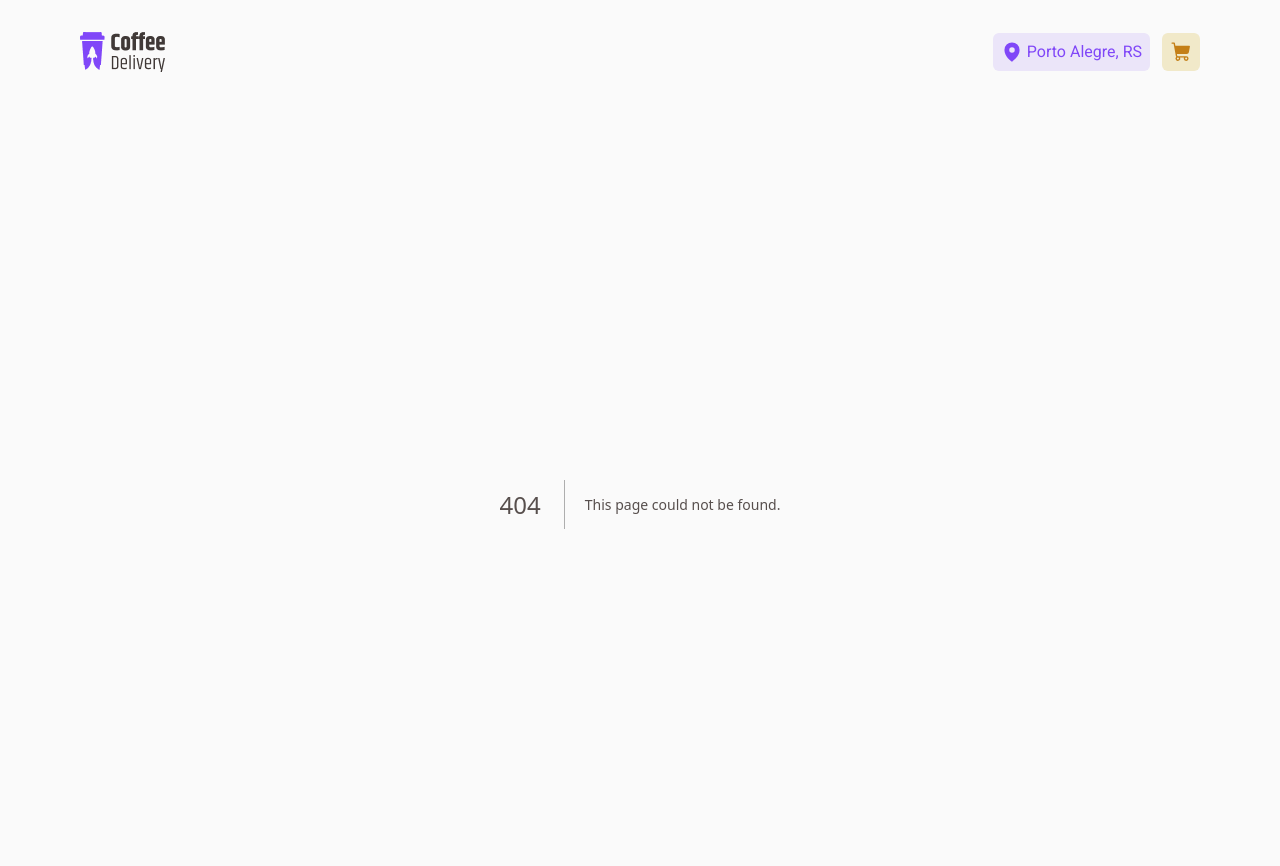
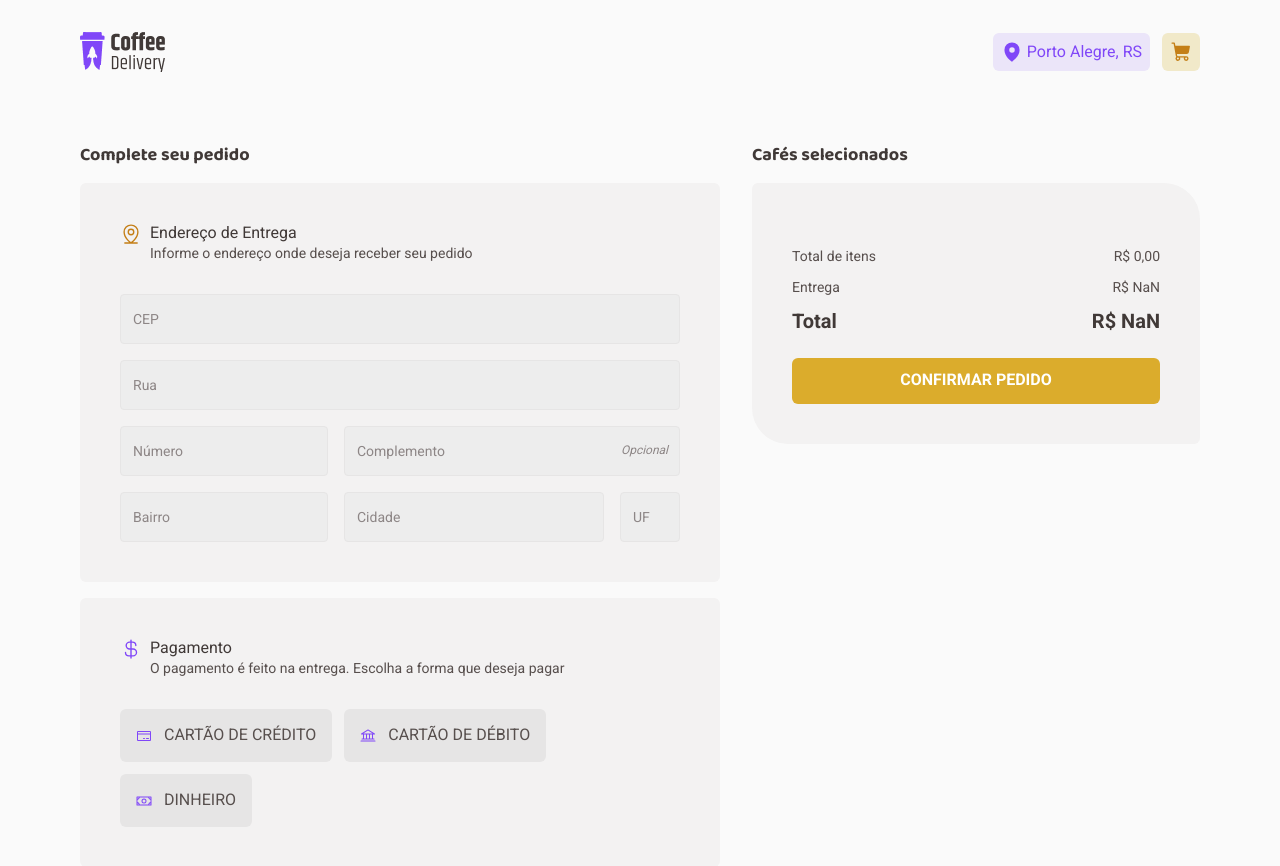
Before and after one commit to lucassamuel94/coffee-delivery, a Next.js app: page /checkout in a window 1280 px wide. Before the commit this address had no page. Shown: the top 866 px of the page. Built offline with nearby package versions, Linux system fonts and the light colour scheme.

Commit message:
✨ add page and components checkout

```diff
--- /dev/null
+++ b/src/app/checkout/components/CompleteYourOrder.tsx
@@ -0,0 +1,88 @@
+'use client'
+
+import { Input, Select } from '@/components'
+import { Bank, CreditCard, CurrencyDollar, MapPinLine, Money } from '@phosphor-icons/react'
+import { useState } from 'react'
+
+export function CompleteYourOrder() {
+	const [method, setMethod] = useState('')
+
+	const methodOfPayments = [
+		{
+			id: 1,
+			method: 'credit',
+			label: 'cartão de crédito',
+			icon: <CreditCard size='16' className='text-purple' />,
+		},
+		{
+			id: 2,
+			method: 'debit',
+			label: 'cartão de débito',
+			icon: <Bank size='16' className='text-purple' />,
+		},
+		{
+			id: 3,
+			method: 'money',
+			label: 'dinheiro',
+			icon: <Money size='16' className='text-purple' />,
+		},
+	]
+
+	return (
+		<div className='space-y-4'>
+			<h2 className='font-bold font-title text-title-xs text-gray-subtitle'>Complete seu pedido</h2>
+
+			<div className='p-10 space-y-8 rounded-md bg-gray-card'>
+				<header className='flex items-start gap-2 '>
+					<MapPinLine size='22' className='text-yellow-dark' />
+
+					<div>
+						<h3 className='text-gray-subtitle'>Endereço de Entrega</h3>
+
+						<p className='text-sm'>Informe o endereço onde deseja receber seu pedido</p>
+					</div>
+				</header>
+
+				<div className='space-y-4'>
+					<Input placeholder='CEP' />
+					<Input placeholder='Rua' />
+					<div className='flex flex-col gap-4 lg:flex-row'>
+						<Input placeholder='Número' className='lg:max-w-[208px]' />
+						<Input placeholder='Complemento' opcional className='flex-1' />
+					</div>
+
+					<div className='flex flex-col gap-4 lg:flex-row'>
+						<Input placeholder='Bairro' className='lg:max-w-[208px]' />
+						<Input placeholder='Cidade' className='flex-1' />
+						<Input placeholder='UF' className='lg:max-w-[60px]' />
+					</div>
+				</div>
+			</div>
+
+			<div className='p-10 space-y-8 rounded-md bg-gray-card'>
+				<header className='flex items-start gap-2 '>
+					<CurrencyDollar size='22' className='text-purple' />
+
+					<div>
+						<h3 className='text-gray-subtitle'>Pagamento</h3>
+
+						<p className='text-sm'>O pagamento é feito na entrega. Escolha a forma que deseja pagar</p>
+					</div>
+				</header>
+
+				<div className='flex flex-wrap items-center gap-3'>
+					{methodOfPayments.map((e) => (
+						<Select
+							label={e.label}
+							icon={e.icon}
+							key={e.id}
+							isSelected={method === e.method}
+							className='flex-1 min-w-[178px]'
+							onClick={() => setMethod(e.method)}
+						/>
+					))}
+				</div>
+			</div>
+		</div>
+	)
+}
--- /dev/null
+++ b/src/app/checkout/components/SelectedCoffees.tsx
@@ -0,0 +1,50 @@
+'use client'
+
+import { Button, CardCart } from '@/components'
+import { priceWithBRL } from '@/functions'
+import { useCart } from '@/store/cart'
+
+export function SelectedCoffees() {
+	const { items, delivery } = useCart()
+
+	const priceTotalItems = items.reduce((accumulator, obj) => accumulator + obj.totalPrice, 0)
+	const priceTotalCart = priceTotalItems + delivery
+
+	return (
+		<div>
+			<h2 className='font-bold font-title text-title-xs text-gray-subtitle'>Cafés selecionados</h2>
+
+			<div className='mt-4 bg-gray-card rounded-tl-md rounded-br-md rounded-tr-[36px] rounded-bl-[36px] p-10'>
+				<div>
+					{items.map((item) => (
+						<>
+							<CardCart key={item.id} coffee={item} />
+							<div className='h-[1px] bg-gray-button w-full my-4' />
+						</>
+					))}
+				</div>
+
+				<div className='flex flex-col gap-3 mt-6'>
+					<div className='flex items-center justify-between text-sm'>
+						<p>Total de itens</p>
+						<span>{priceWithBRL(priceTotalItems)}</span>
+					</div>
+
+					<div className='flex items-center justify-between text-sm'>
+						<p>Entrega</p>
+						<span>{priceWithBRL(delivery)}</span>
+					</div>
+
+					<div className='flex items-center justify-between text-xl font-bold text-gray-subtitle'>
+						<p>Total</p>
+						<span>{priceWithBRL(priceTotalCart)}</span>
+					</div>
+				</div>
+
+				<Button variant='yellow' size='lg' className='w-full mt-6' type='submit'>
+					<span className='font-bold uppercase'>Confirmar Pedido </span>
+				</Button>
+			</div>
+		</div>
+	)
+}
--- /dev/null
+++ b/src/app/checkout/page.tsx
@@ -0,0 +1,11 @@
+import { CompleteYourOrder } from './components/CompleteYourOrder'
+import { SelectedCoffees } from './components/SelectedCoffees'
+
+export default function HomePage() {
+	return (
+		<main className='container pt-10 grid lg:grid-cols-[1fr,_448px] gap-8'>
+			<CompleteYourOrder />
+			<SelectedCoffees />
+		</main>
+	)
+}
```
